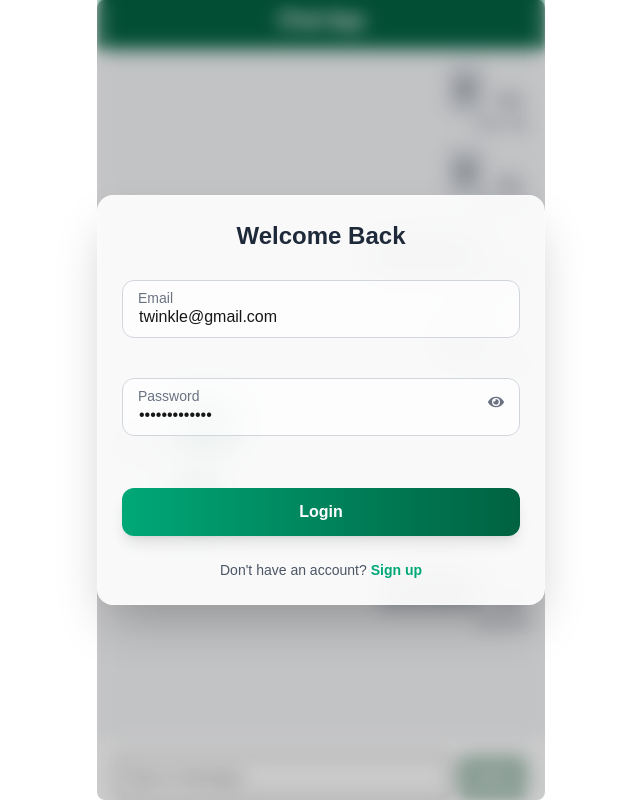
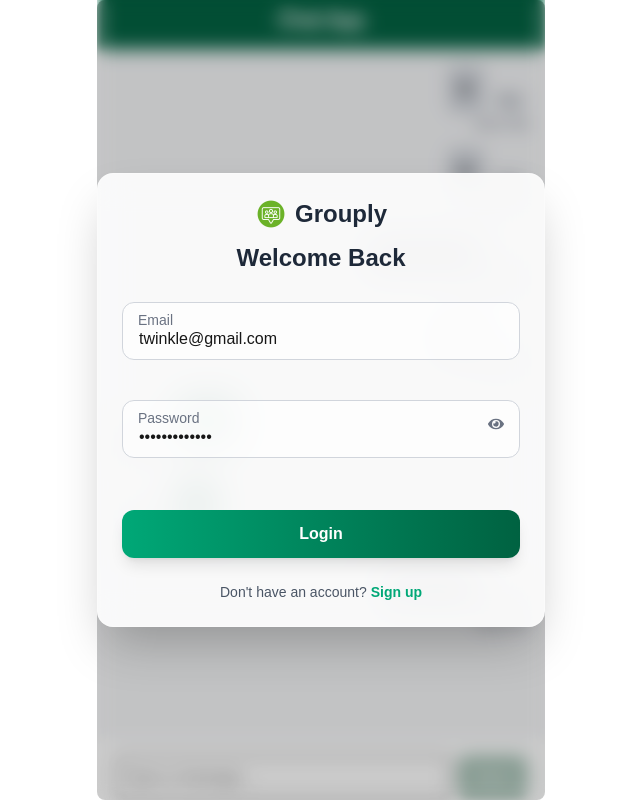
Before and after one commit to Moon-12/chatapp-nextjs-ts-tailwind, a Next.js app: page /chat-app/ in a window 1280 px wide. Shown: the whole page, without its empty margins (319-959 px from the left). Built offline with nearby package versions, Linux system fonts and the light colour scheme; no server answers.

Commit message:
logo added in welcome page

```diff
--- a/src/app/(tabs)/groups/[groupId]/page.tsx
+++ b/src/app/(tabs)/groups/[groupId]/page.tsx
@@ -40,7 +40,6 @@ const ChatPage = () => {
 
   useEffect(() => {
     if (!groupId) return;
-
     fatalErrorRef.current = false; // reset on groupId change
 
     dispatch(fetchPreviousChatsByGroupId({ groupId })).then((result) => {
@@ -136,6 +135,7 @@ const ChatPage = () => {
     }
 
     return (
+      <div className="flex flex-col h-screen max-w-md mx-auto bg-gray-100">
         <div className="flex items-center justify-center h-screen bg-gray-100">
           <div className="bg-white p-8 rounded-xl shadow-md text-center max-w-sm">
             <h2 className="text-xl font-semibold text-red-600 mb-2">{title}</h2>
@@ -149,12 +149,12 @@ const ChatPage = () => {
             </button>
           </div>
         </div>
+      </div>
     );
   }
 
   return (
     <div className="flex flex-col h-screen max-w-md mx-auto bg-gray-100">
-
       <div className="flex-1 overflow-y-auto p-4 space-y-4">
         {loadingInitial ? (
           <div className="flex items-center justify-center h-full">
--- a/src/components/AuthModal.tsx
+++ b/src/components/AuthModal.tsx
@@ -10,6 +10,7 @@ import { InputField } from "./InputField";
 
 import { useRouter } from "next/navigation";
 import { useAppSession } from "@/context/SessionContext";
+import logo from "../../assets/images/chat_logo.png";
 
 const AuthModal: React.FC = () => {
   const [isOpen, setIsOpen] = useState(true);
@@ -123,6 +124,10 @@ const AuthModal: React.FC = () => {
       <div className="fixed inset-0 z-50 flex items-center justify-center px-4">
         <div className="bg-white/90 backdrop-blur-lg border border-white/30 shadow-2xl rounded-2xl max-w-md w-full p-6 relative">
           {/* Title */}
+          <div className="flex items-center justify-center gap-2 mb-3">
+            <Image src={logo} alt="Grouply logo" width={32} height={32} />
+            <h1 className="text-2xl font-bold text-gray-800">Grouply</h1>
+          </div>
           <h2 className="text-2xl font-bold text-center text-gray-800 mb-3">
             {isLogin ? "Welcome Back" : "Create Account"}
           </h2>
```
Lines whose indentation alone changed are shown as unchanged.
